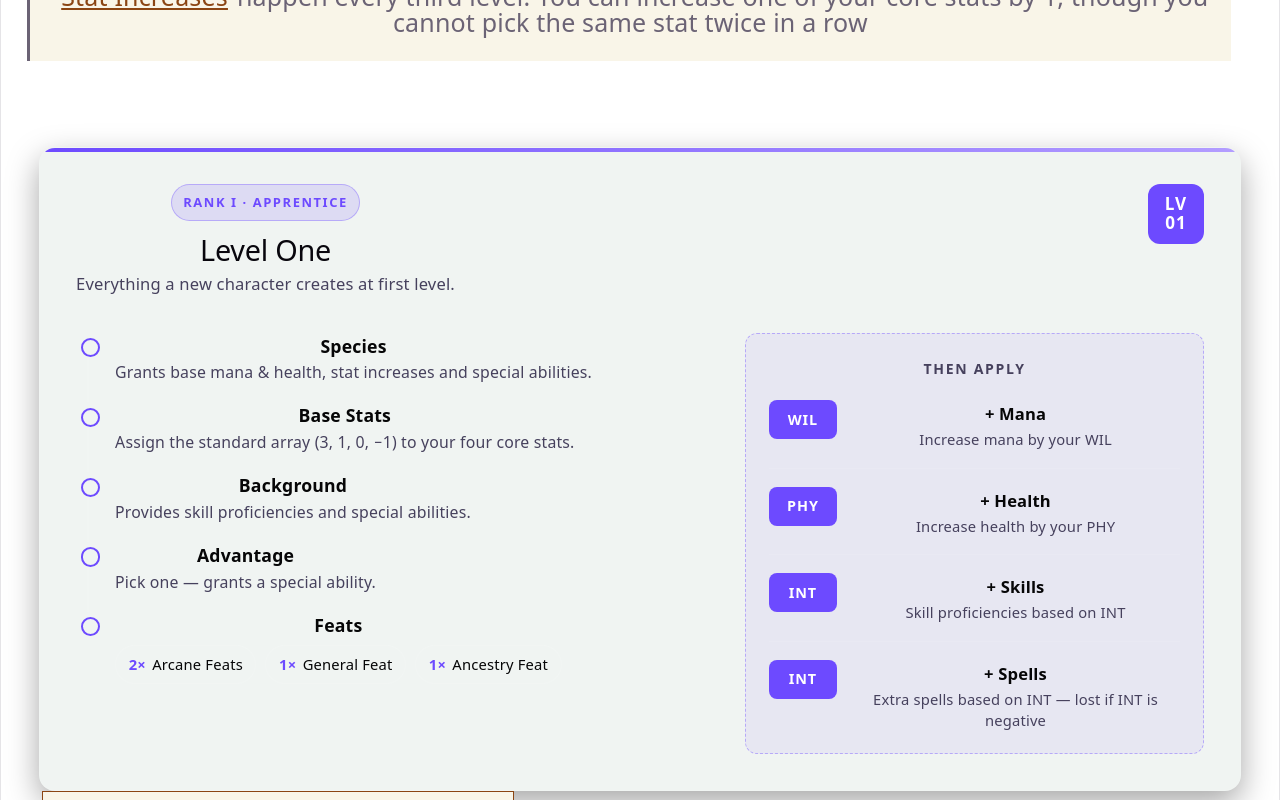
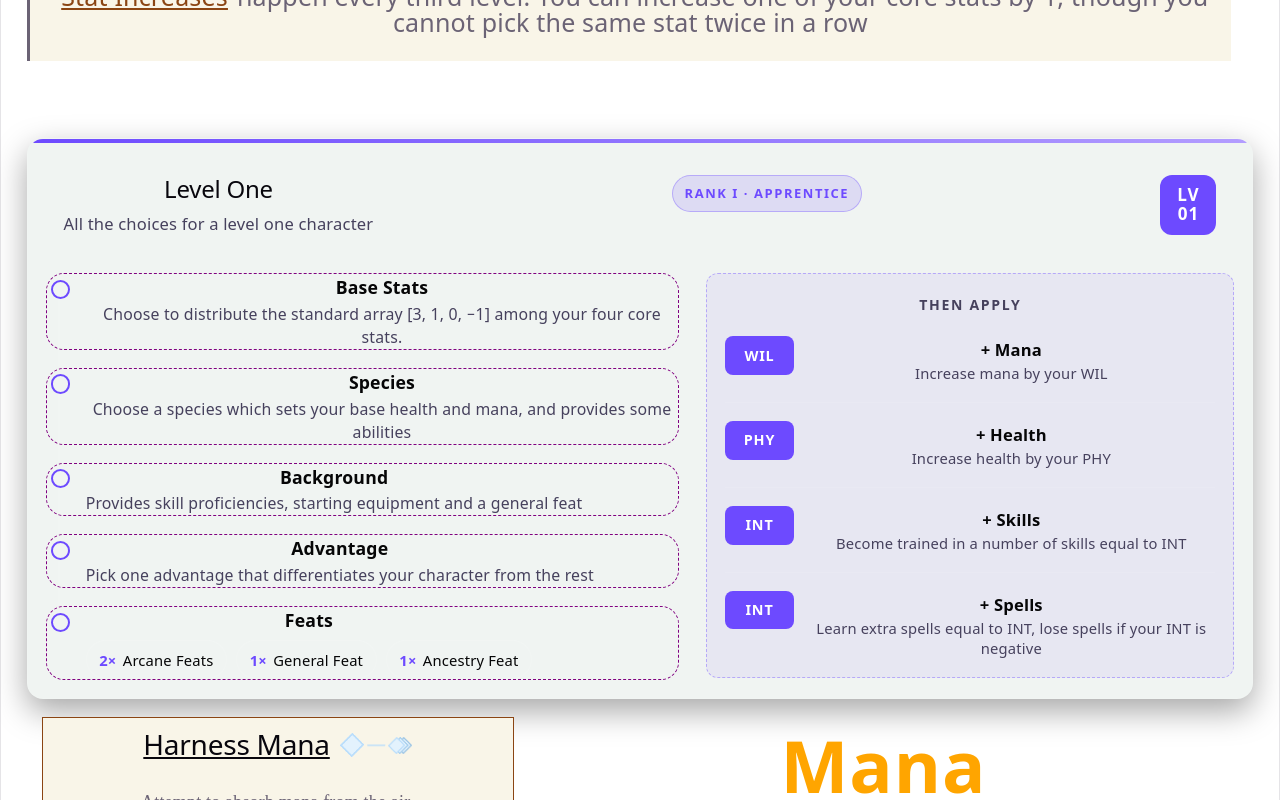
Before and after one commit to Acasez/kastorixv2, a React (Vite) app: page /index in a window 1280 px wide. Shown: the part 4020-4820 px from the top of the page. Built offline with nearby package versions, Linux system fonts and the light colour scheme.

Commit message:
Much better level one styling

```diff
--- a/src/CSS/LevelOneSetup.css
+++ b/src/CSS/LevelOneSetup.css
@@ -10,8 +10,8 @@
     --lo-text: #060607;
     --lo-muted: #46415d;
 
-    max-width: 1200px;
-    margin: 3rem auto 0;
+    max-width: 1300px;
+    margin: 2.5rem auto 1rem;
     border-radius: 16px;
     overflow: hidden;
     background: var(--lo-bg);
@@ -29,11 +29,12 @@
     background: linear-gradient(90deg, var(--lo-accent), #b39dff);
 }
 
-.level-one__header {
+.level-one-header {
     display: flex;
+    flex-direction: row;
     align-items: flex-start;
     justify-content: space-between;
-    gap: 1rem;
+    gap: 2rem;
     padding: 1.75rem 2rem 1rem;
 }
 
@@ -81,9 +82,9 @@
 
 .level-one__body {
     display: grid;
-    grid-template-columns: 1.4fr 1fr;
+    grid-template-columns: 1.2fr 1fr;
     gap: 1.5rem;
-    padding: 1rem 2rem 2rem;
+    padding: 1rem 1rem 1rem;
 }
 
 /* --- Left column: creation checklist --- */
@@ -101,6 +102,8 @@
     display: flex;
     gap: 0.85rem;
     padding-left: 0.25rem;
+    border: 1px dashed purple;
+    border-radius: 1rem;
 }
 
 /* Vertical connector line between steps */
@@ -163,7 +166,7 @@
 /* --- Right column: derived bonuses --- */
 .level-one__gains {
     align-self: start;
-    padding: 1.25rem;
+    padding: 1rem;
     border-radius: 12px;
     background: rgba(109, 74, 255, 0.07);
     border: 1px dashed rgba(109, 74, 255, 0.4);
@@ -227,7 +230,6 @@
 }
 
 .level-one__gain p {
-    margin: 0.1rem 0 0;
     color: var(--lo-muted);
     font-size: 0.82rem;
     line-height: 1.4;
--- a/src/components/LevelOneCard.tsx
+++ b/src/components/LevelOneCard.tsx
@@ -2,18 +2,25 @@ import "../CSS/LevelOneSetup.css";
 
 const setupSteps = [
   {
-    title: "Species",
-    detail: "Grants base mana & health, stat increases and special abilities.",
+    title: "Base Stats",
+    detail:
+      "Choose to distribute the standard array [3, 1, 0, −1] among your four core stats.",
   },
   {
-    title: "Base Stats",
-    detail: "Assign the standard array (3, 1, 0, −1) to your four core stats.",
+    title: "Species",
+    detail:
+      "Choose a species which sets your base health and mana, and provides some abilities",
   },
   {
     title: "Background",
-    detail: "Provides skill proficiencies and special abilities.",
+    detail:
+      "Provides skill proficiencies, starting equipment and a general feat",
   },
-  { title: "Advantage", detail: "Pick one — grants a special ability." },
+  {
+    title: "Advantage",
+    detail:
+      "Pick one advantage that differentiates your character from the rest",
+  },
 ];
 
 const featChoices = [
@@ -25,25 +32,29 @@ const featChoices = [
 const derivedGains = [
   { stat: "WIL", gain: "Mana", note: "Increase mana by your WIL" },
   { stat: "PHY", gain: "Health", note: "Increase health by your PHY" },
-  { stat: "INT", gain: "Skills", note: "Skill proficiencies based on INT" },
+  {
+    stat: "INT",
+    gain: "Skills",
+    note: "Become trained in a number of skills equal to INT",
+  },
   {
     stat: "INT",
     gain: "Spells",
-    note: "Extra spells based on INT — lost if INT is negative",
+    note: "Learn extra spells equal to INT, lose spells if your INT is negative",
   },
 ];
 
 export default function LevelOneSetup() {
   return (
     <section className="level-one" aria-labelledby="level-one-title">
-      <header className="level-one__header">
-        <div className="level-one__heading">
-          <span className="level-one__rank">Rank I · Apprentice</span>
+      <header className="level-one-header">
+        <div className="level-one-heading">
           <h2 id="level-one-title">Level One</h2>
           <p className="level-one__subtitle">
-            Everything a new character creates at first level.
+            All the choices for a level one character
           </p>
         </div>
+        <span className="level-one__rank">Rank I · Apprentice</span>
         <span className="level-one__level-badge">
           LV
           <br />
```
